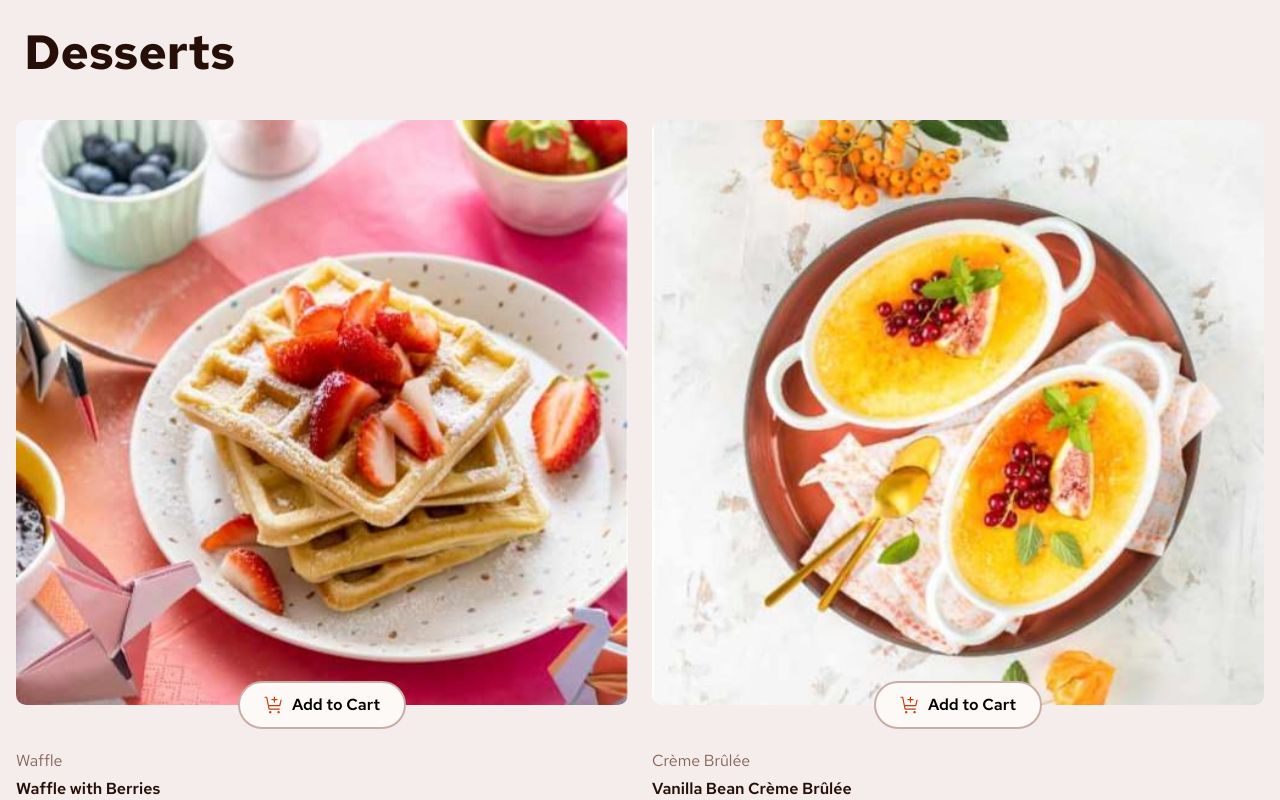
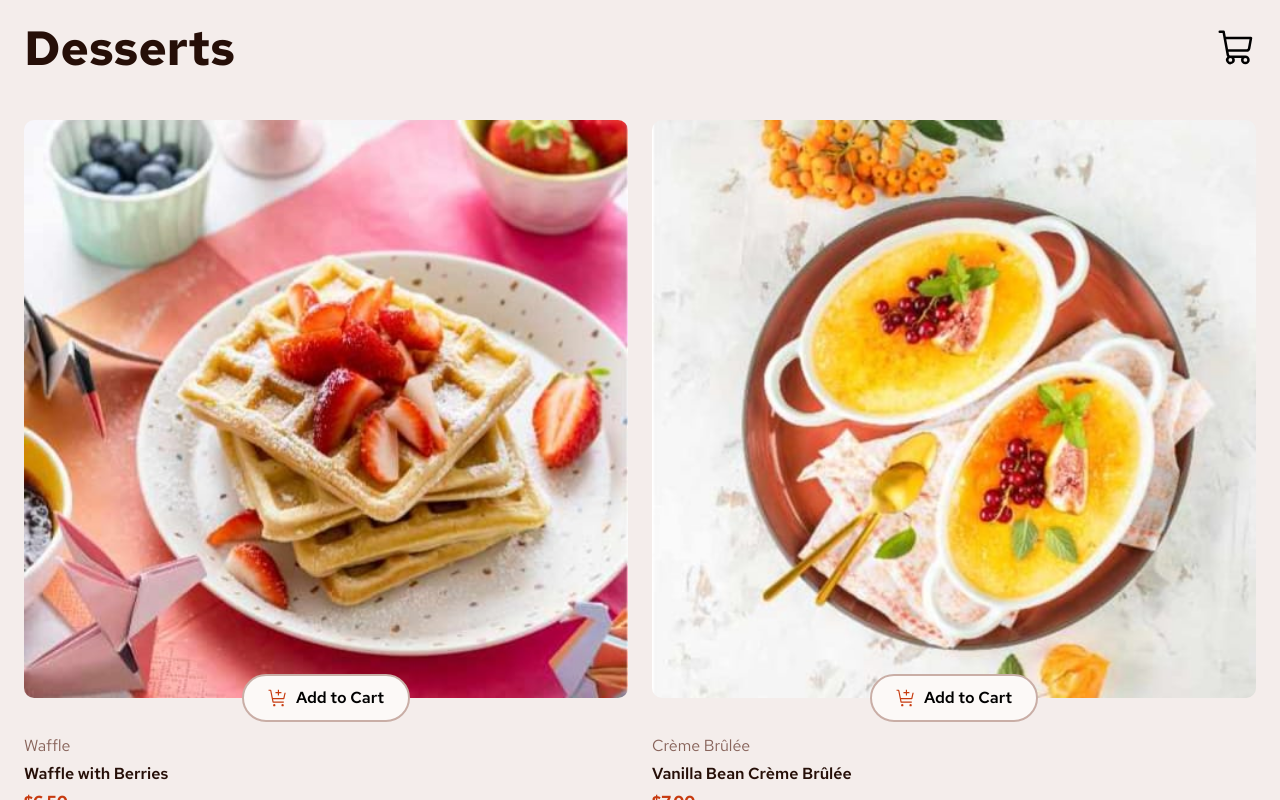
Before and after one commit to OGBENI-NG/product-list-main-with-cart, a React (Vite) app: page / in a window 1280 px wide. Built offline with nearby package versions, Linux system fonts and the light colour scheme.

Commit message:
add-cart icon

```diff
--- a/src/App.tsx
+++ b/src/App.tsx
@@ -7,6 +7,7 @@ import DessertItemComponent from './components/DessertItem'; // Importing the De
 import CartItemComponent from './components/CartItem'; // Importing the CartItemComponent
 import OrderConfirmed from './components/OrderConfirmed';
 import LoadingComponent from './components/Loading';
+import { PiShoppingCart} from "react-icons/pi";
 
 // Define the main App component
 const App: React.FC = () => {
@@ -92,12 +93,24 @@ const App: React.FC = () => {
   }
 
   return (
-    <div className={`px-4 m:px-6 bg-Rose100 w-full h-screen font-RedHat
+    <div className={`px-4 md:px-6 bg-Rose100 w-full h-screen font-RedHat
       pb-[70px] overflow-x-hidden select-none`}>
 
       {/* Header for the desserts section */}
-      <header className='fixed bg-Rose100 top-0 left-0 right-0 z-[1] px-4 md:px-6 h-[105px]'>
-        <h1 className="font-bold text-5xl pt-7 text-Rose900">Desserts</h1>
+      <header className='fixed bg-Rose100 top-0 left-0 right-0 z-[1] px-4 md:px-6
+      flex items-center justify-between py-6' >
+        <h1 className="font-bold text-5xl text-Rose900">Desserts</h1>
+        <div className='relative'>
+          <PiShoppingCart className='text-[40px] '/>
+          {cart.length > 0 ?
+            <div className={`${toggleConfirmOrder && 'hidden'} flex absolute h-4 w-7 -top-[3px] left-[15px]
+              leading-none bg-Red rounded-full`}>
+            <span className=' text-Rose50 p-[2px] m-auto font-semibold
+              text-[12px] leading-none'>
+              {totalCartItem}
+            </span>
+          </div> : ''}
+        </div>
       </header>
 
       <>
@@ -115,7 +128,7 @@ const App: React.FC = () => {
             />
           ))}
         </div>
-        <div className="bg-Rose50 p-6 rounded-lg ">
+        <div className="bg-Rose50 p-6 md:p-8 rounded-lg md:mt-10  md:mx-20">
           <div className="flex flex-col">
             {/* Header for the cart section */}
             <h2 className="text-3xl font-bold text-Red">
@@ -140,11 +153,11 @@ const App: React.FC = () => {
                     removeItemFromCart={removeItemFromCart}
                   />
                 ))}
-                <p className='flex items-center pt-5 tex-base text-Rose900'>Order Total
-                  {/* Calculate and display the total order amount */}
+                <p className='flex items-center pt-5 tex-base md:text-lg text-Rose900'>Order Total
+                  {/*display the total order amount */}
                   <span className='ml-auto text-2xl font-bold'>${totalPrice}</span>
                 </p>
-                <div className='flex items-center gap-2 w-full px-4 mt-6 bg-Rose100 py-3 rounded-md'>
+                <div className='flex items-center gap-2 w-full px-4 mt-6 bg-Rose100 py-3 rounded-md md:justify-center'>
                   {/* Display carbon-neutral delivery information */}
                   <img src={carbonIcon} alt="carbon-icon" className='size-6' />
                   <p>This is <span className='font-bold'>carbon-neutral</span> delivery</p>
@@ -152,7 +165,8 @@ const App: React.FC = () => {
                 <button
                   onClick={confirmOrder}
                   type='submit'
-                  className='w-full bg-Red mt-6 py-3 rounded-full font-semibold text-Rose100'
+                  className='w-full bg-Red mt-6 py-3 rounded-full font-semibold
+                   text-Rose100 text-base md:text-lg'
                 >Confirm Order</button>
               </div>
             )}
--- a/src/components/CartItem.tsx
+++ b/src/components/CartItem.tsx
@@ -13,7 +13,7 @@ const CartItemComponent: React.FC<Props> = ({ item, removeItemFromCart }) => {
   return (
     // Main container for the cart item with border and padding
     <div className="border-b-2 border-Rose100 py-4 flex items-center">
-      <div className='text-base'>
+      <div className='text-base md:text-lg'>
         {/* Display the dessert name in bold */}
         <p className="text-Rose900 font-semibold">{item.name}</p>
         {/* Container for item quantity, individual price, and total price */}
--- a/src/components/DessertItem.tsx
+++ b/src/components/DessertItem.tsx
@@ -72,7 +72,7 @@ const DessertItemComponent: React.FC<Props> = ({
         </div>
       </div>
       {/* Item details */}
-      <div className="flex flex-col gap-1 pt-5 pb-8 text-base">
+      <div className="flex flex-col gap-1 pt-3 pb-10 text-base">
         <p className="text-Rose500">{item.category}</p> {/* Category of the dessert */}
         <p className="text-Rose900 font-semibold">{item.name}</p> {/* Name of the dessert */}
         <p className="text-Red font-bold">${item.price.toFixed(2)}</p> {/* Price of the dessert */}
```
